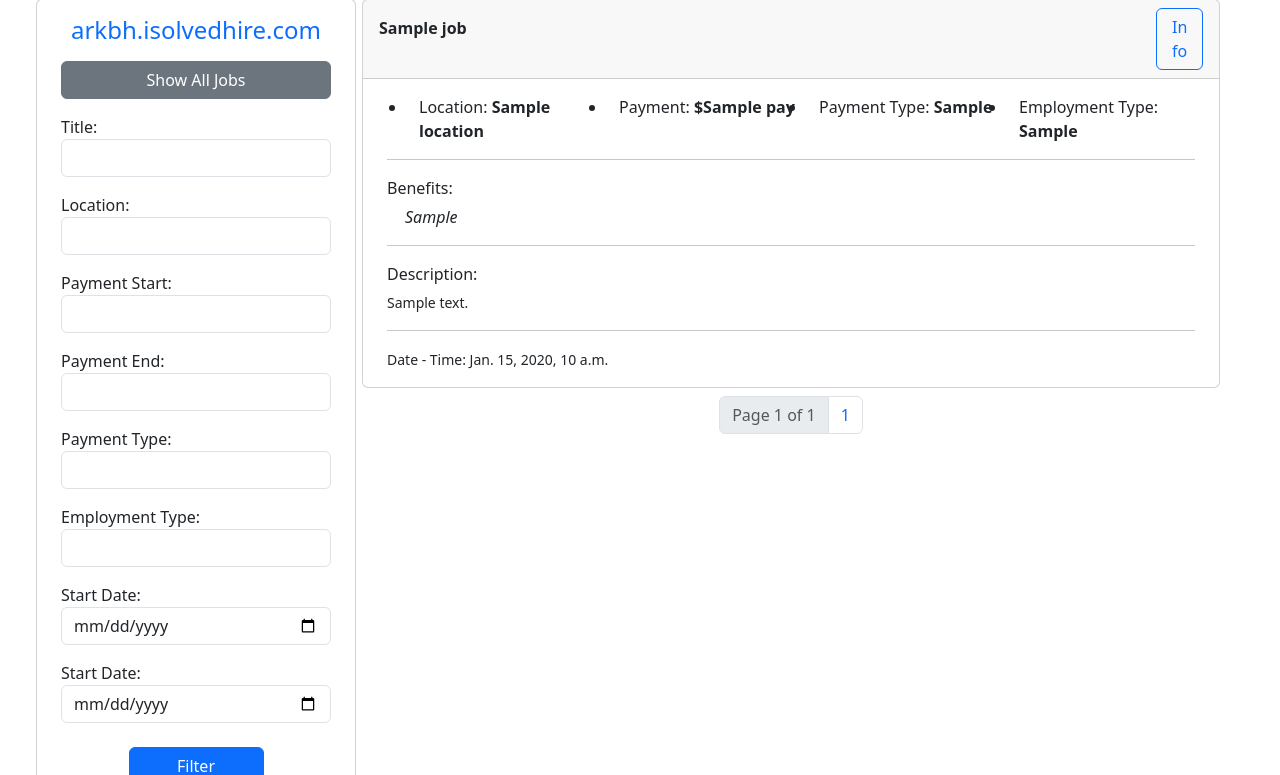
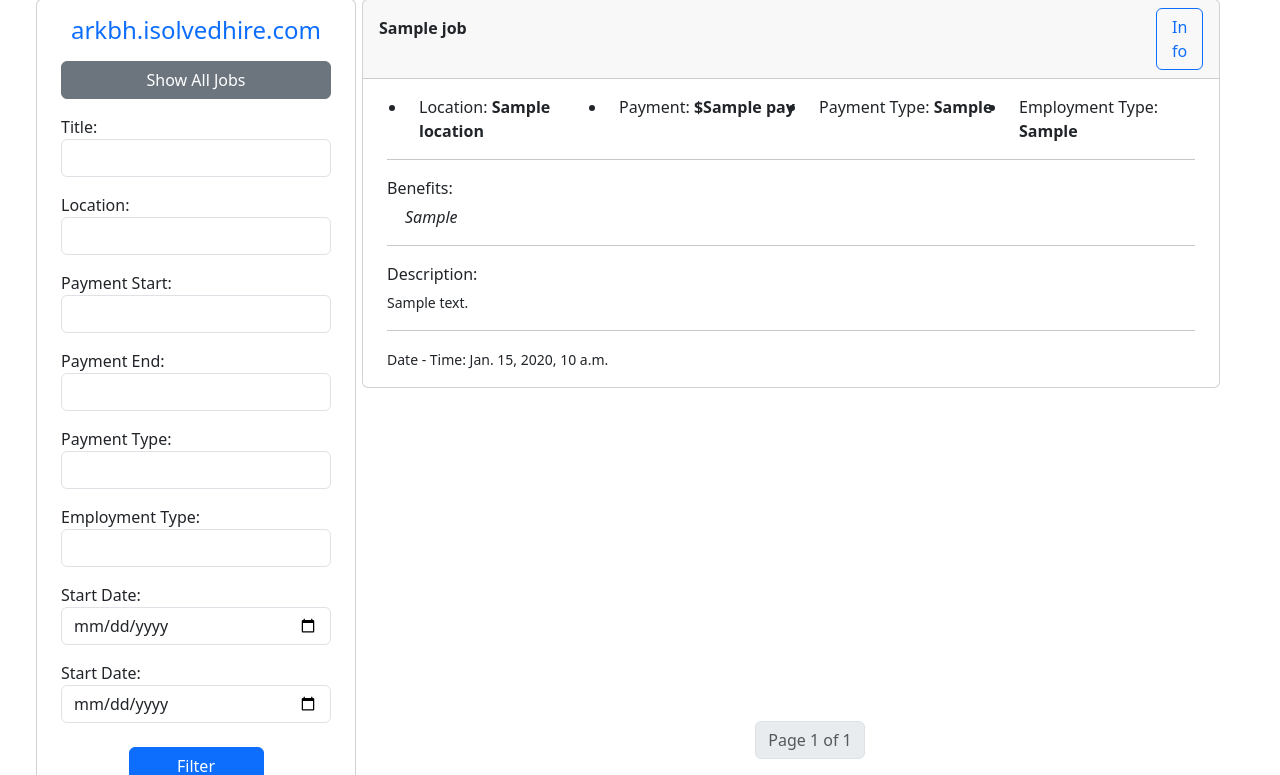
Before and after one commit to mehdi-mirzaie78/isolvedhire-jobs-scrapper, a Django app: template isolvehire_jobs_scrapper_django/jobs_board_scrapper_app/templates/home.html in a window 1280 px wide. Shown: the part 25-800 px from the top of the page. Run offline with Django 4.2, Linux system fonts and the light colour scheme; tables that the repository leaves empty hold one stand-in row (values such as "Sample post"); the template is opened without the code that fills it: values that come from a table or form of the project are taken from there, most other values are stand-ins (such as "Sample title", 1, 10 or a date in 2020).

Commit message:
home.html | Fixed position of pagination

```diff
--- a/isolvehire_jobs_scrapper_django/jobs_board_scrapper_app/templates/home.html
+++ b/isolvehire_jobs_scrapper_django/jobs_board_scrapper_app/templates/home.html
@@ -11,6 +11,17 @@
     <script src="https://cdn.jsdelivr.net/npm/bootstrap@5.3.0-alpha1/dist/js/bootstrap.bundle.min.js"
         integrity="sha384-w76AqPfDkMBDXo30jS1Sgez6pr3x5MlQ1ZAGC+nuZB+EYdgRZgiwxhTBTkF7CXvN"
         crossorigin="anonymous"></script>
+        <style>
+            .footer {
+              position: fixed;
+              /* left: 0; */
+              bottom: 0;
+              width: 70%;
+              /* background-color: red; */
+              color: white;
+              text-align: center;
+            }
+            </style>
 </head>
 
 <body>
@@ -81,6 +92,10 @@
                 </div>
                 {% endfor %}
 
+
+                <br><br><br><br><br>
+                <!-- Pagination Buttons -->
+                <div class="footer">
                 <nav aria-label="Page navigation">
                     <ul class="pagination justify-content-center">
                         {% if page_jobs.has_previous %}
@@ -89,12 +104,15 @@
                                 href="?page={{ page_jobs.previous_page_number}}">Previous</a></li>
                         {% endif %}
 
-                        <li class="page-item disabled"><a class="page-link" href="#">
-                                Page {{ page_jobs.number }} of {{ page_jobs.paginator.num_pages }}</a></li>
+                        {% for i in nums %}
+                            {% if forloop.counter == page_jobs.number %}
+                                <li class="page-item disabled"><a class="page-link" href="#">
+                                    Page {{ page_jobs.number }} of {{ page_jobs.paginator.num_pages }}</a></li>
 
-                        {% for i in nums %}
-                        <li class="page-item"><a class="page-link" href="?page={{ forloop.counter }}">
-                                {{ forloop.counter }}</a></li>
+                            {% else %}
+                                <li class="page-item"><a class="page-link" href="?page={{ forloop.counter }}">
+                                    {{ forloop.counter }}</a></li>
+                            {% endif %}
                         {% endfor %}
 
                         {% if page_jobs.has_next %}
@@ -106,7 +124,7 @@
                         {% endif %}
                     </ul>
                 </nav>
-
+            </div>
             </div>
         </div>
 
```
